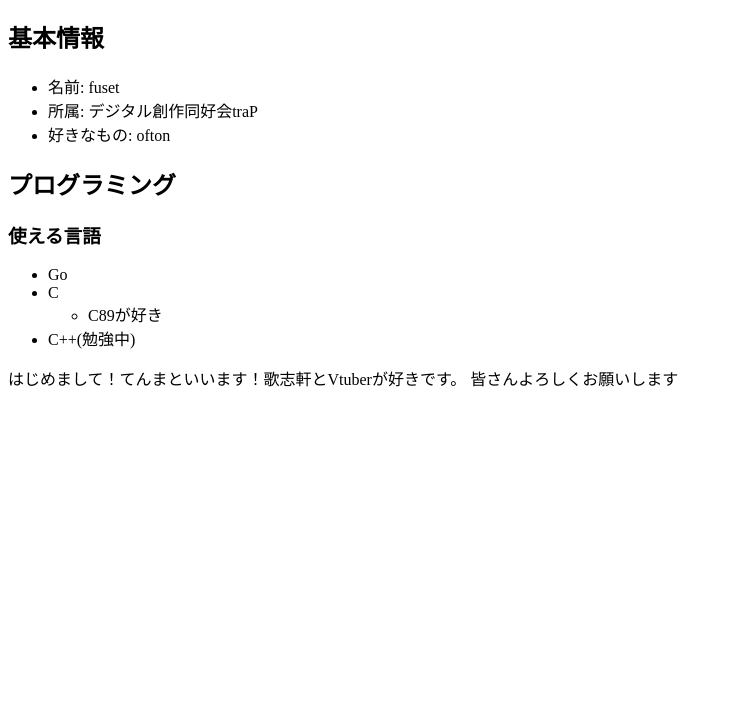
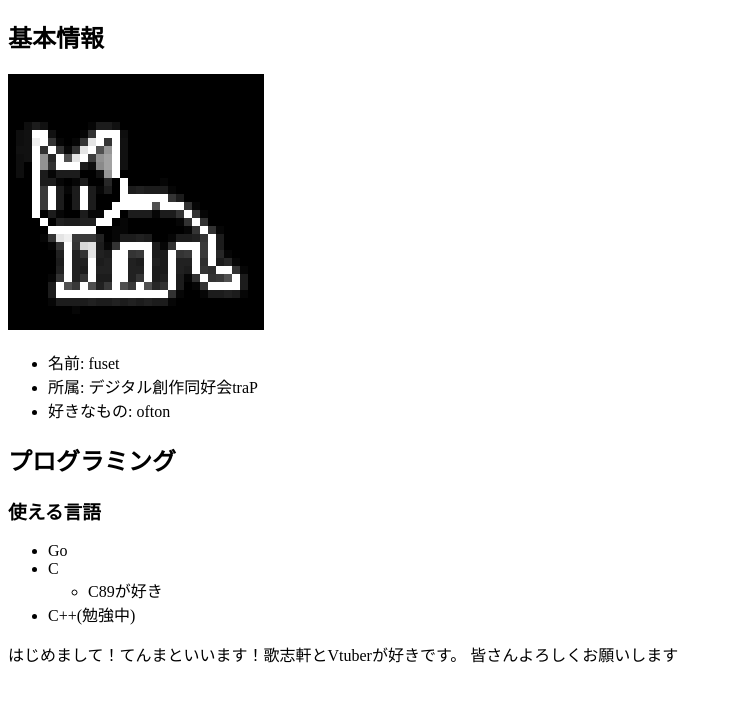
Before and after one commit to aacco/test, a plain HTML site: page index.html in a window 1280 px wide. Shown: the part 70-772 px from the top of the page, without its empty margins (0-733 px from the left). Drawn offline with Linux system fonts and the light colour scheme.

Commit message:
add wadthee_image

```diff
--- a/index.html
+++ b/index.html
@@ -9,6 +9,7 @@
   <h1>fusetの自己紹介</h1>
   <div>
     <h2>基本情報</h2>
+    <img src="./wadthee_image.jpg" alt="">
     <ul>
       <li>名前: fuset</li>
       <li>所属: デジタル創作同好会traP</li>
```
Also changed, not shown: wadthee_image.jpg (added).
